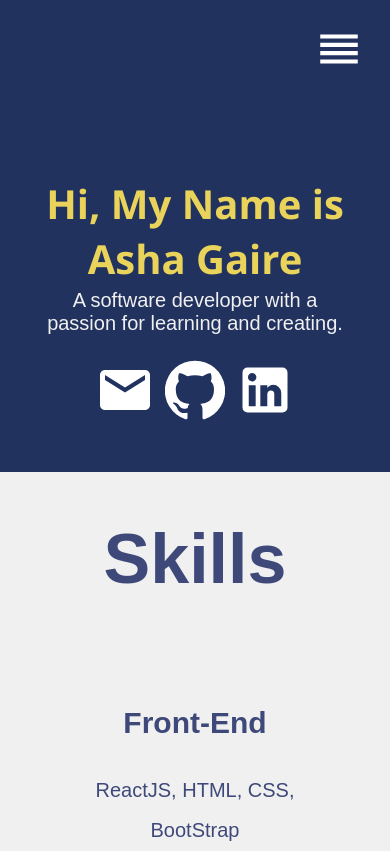
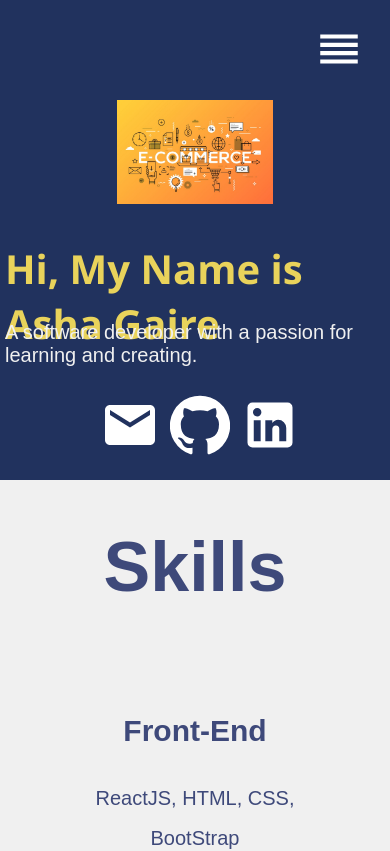
Before and after one commit to ashagaire/Personal-Portfolio, a React (Create React App) app: page / in a window 390 px wide. Shown: the top 851 px of the page. Built offline with nearby package versions, Linux system fonts and the light colour scheme.

Commit message:
changes in UI

```diff
--- a/src/pages/Home.js
+++ b/src/pages/Home.js
@@ -10,14 +10,21 @@ function Home() {
   return (
     <div className='home'>
       <div className='about'>
-
+        <div className='profile-image'>
+        <img src={Proj2} />
+        </div>
+        <div className='profile-details' >
 
         <h2> Hi, My Name is Asha Gaire</h2>
         <div className='prompt'>
-          <p>A software developer with a passion for learning and creating.</p>
+          <p>A software developer with a passion for learning and creating.<br></br><br></br>
+          <span className='prompt-icons'>
         <EmailIcon />
         <GitHubIcon />
         <LinkedInIcon />
+        </span>
+        </p>
+        </div>
         </div>
 
       </div>
--- a/src/styles/Home.css
+++ b/src/styles/Home.css
@@ -7,9 +7,9 @@
 
   .about {
     width: 100%;
-    height: calc(50vh - 50px);
+    height: 50%;
     display: flex;
-    flex-direction: column;
+
     justify-content: center;
     align-items: center;
     text-align: center;
@@ -17,16 +17,40 @@
     color: #f0f0f0;
   }
 
-  .about h2 {
+  .about .profile-image{
+    flex: 30%;
+
+  }
+  .profile-image img{
+
+    max-width: 60%;
+    max-height: 80%;
+  }
+
+  .about .profile-details{
+    flex: 70%;
+
+  }
+
+
+  .profile-details h2 {
     font-family: "Segoe UI", Tahoma, Geneva, Verdana, sans-serif;
     font-size: 80px;
     color: #e9d35b;
     height: 50px;
+    text-align:start;
   }
 
-  .about .prompt {
-    width: 100%;
+  .profile-details .prompt {
+    max-width: 100%;
     font-size: 30px;
+    display: flex;
+    text-align:start;
+  }
+  .prompt .prompt-icons {
+    display: flex;
+    justify-content:center;
+
   }
 
 
@@ -57,16 +81,53 @@
   .list span {
     font-size: 20px;
   }
+  @media (max-width: 1500px) {
+    .about h2 {
+      font-size: 50px;
+    }
+    .profile-details {
+      font-size: 50px;
 
-  @media only screen and (max-width: 600px) {
-    .about h2 {
-      font-size: 40px;
+    }
+    .prompt{
+      padding-top: 10px;
+    }
+}
+
+
+
+
+  @media only screen and (max-width: 700px) {
+    .about {
+      flex-direction: column;
     }
 
-    .about .prompt {
+    .profile-image, .profile-details {
+      width: 100%;
+    }
+
+    .profile-image img{
+
+      max-width: 40%;
+      max-height: 50%;
+    }
+
+    .profile-details h2 {
+      font-size: 40px;
+      margin-bottom: 10px;
+      padding-left: 5px;
+      padding-right: 5px;
+
+    }
+
+    .profile-details .prompt {
+
       margin-top: 10px;
+      padding-top: 0;
       font-size: 20px;
-      width: 80%;
+      padding-left: 5px;
+      padding-right: 5px;
+      width: 100%;
     }
 
     .skills {
@@ -79,4 +140,6 @@
     .skills h2 {
       font-size: 30px;
     }
+
+
   }
--- a/src/styles/Navbar.css
+++ b/src/styles/Navbar.css
@@ -60,7 +60,7 @@
     }
   }
 
-  @media only screen and (max-width: 600px) {
+  @media only screen and (max-width: 700px) {
     .toggleButton {
       display: flex;
     }
@@ -69,7 +69,7 @@
     }
   }
 
-  @media only screen and (min-width: 600px) {
+  @media only screen and (min-width: 700px) {
     .toggleButton {
       display: none;
     }
```
